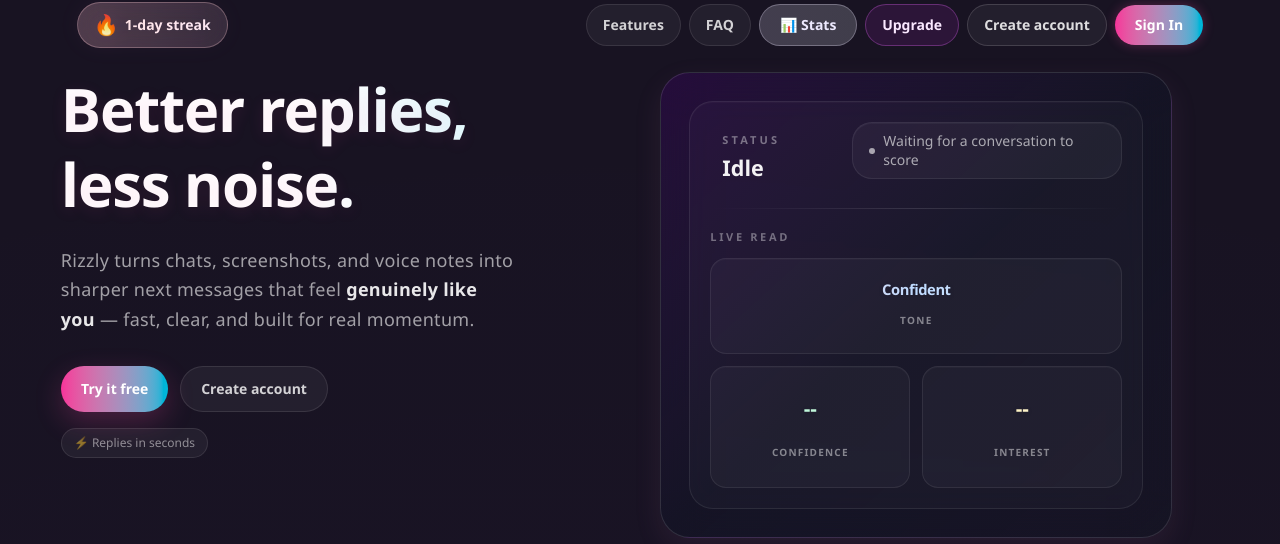
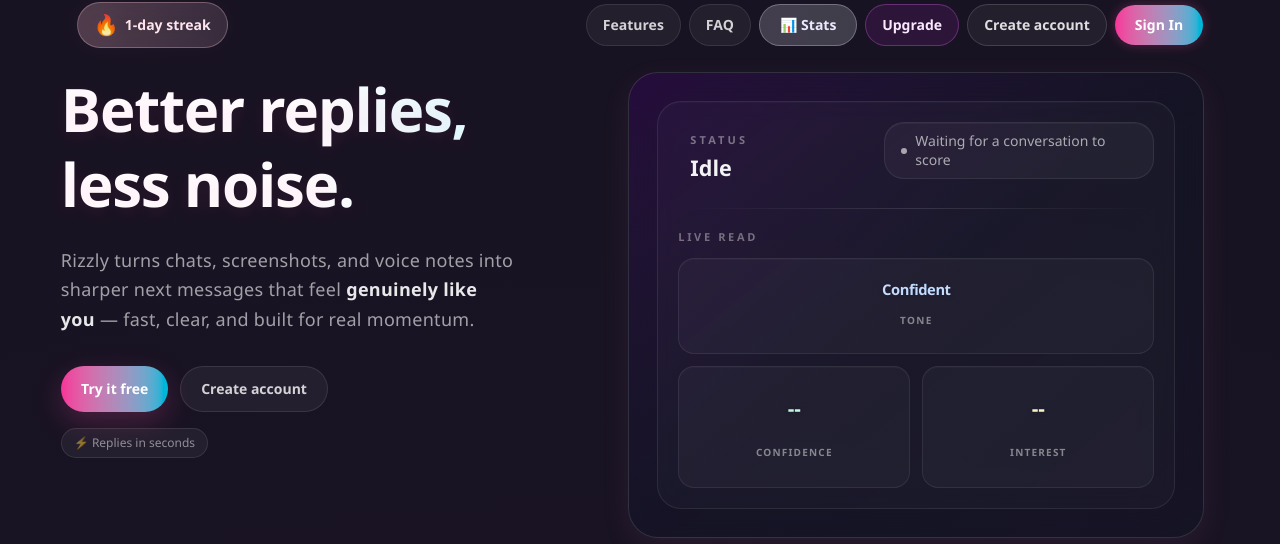
Before and after one commit to malachibr0226-commits/rizzly-ai, a Next.js app: page / in a window 1280 px wide. Shown: the part 256-800 px from the top of the page. Built offline with nearby package versions, Linux system fonts and the light colour scheme; no server answers.

Commit message:
Widen main dashboard UI for less text clutter

```diff
--- a/app/page.tsx
+++ b/app/page.tsx
@@ -2490,7 +2490,7 @@
       <div className="pointer-events-none absolute inset-0 bg-[radial-gradient(circle_at_80%_80%,rgba(168,85,247,0.03),transparent_45%)]" />
       <div className="pointer-events-none absolute top-1/2 left-1/2 h-80 w-80 rounded-full bg-gradient-to-br from-pink-500/5 to-rose-600/3 blur-2xl float-1" style={{ filter: "blur(60px)" }} />
 
-      <div className="relative z-10 mx-auto w-full wider-main-ui px-4 py-12 md:px-12">
+      <div className="relative z-10 mx-auto w-full wider-main-ui px-4 py-12 md:px-12" style={{maxWidth: '1800px'}}>
         <header className="mb-12 flex flex-col items-center justify-center gap-2 md:mb-14">
           <div className="flex flex-col items-center gap-2">
             <div className="relative">
@@ -2543,8 +2543,8 @@
           />
         )}
 
-        <section className="mb-16 main-responsive-grid gap-12 xl:gap-16">
-          <div className="w-full max-w-3xl">
+        <section className="mb-16 main-responsive-grid gap-16 xl:gap-24">
+          <div className="w-full max-w-5xl">
 
 
 
@@ -2588,7 +2588,7 @@
             </div>
           </div>
 
-          <div className="mx-auto w-full max-w-lg min-w-[340px] overflow-hidden rounded-[30px] border border-white/12 bg-gradient-to-br from-purple-950/38 via-slate-900/32 to-gray-900/26 p-4 shadow-[0_10px_28px_rgba(190,103,154,0.1)] backdrop-blur-xl sm:p-5 md:min-h-[250px] md:p-7">
+          <div className="mx-auto w-full max-w-xl min-w-[340px] overflow-hidden rounded-[30px] border border-white/12 bg-gradient-to-br from-purple-950/38 via-slate-900/32 to-gray-900/26 p-4 shadow-[0_10px_28px_rgba(190,103,154,0.1)] backdrop-blur-xl sm:p-5 md:min-h-[250px] md:p-7">
             <div className="overflow-hidden rounded-[24px] border border-white/8 bg-white/[0.025] p-3.5 shadow-[inset_0_1px_0_rgba(255,255,255,0.025)] sm:p-4 md:p-5">
               <div className="flex flex-col gap-3 sm:flex-row sm:flex-wrap sm:items-start sm:justify-between sm:gap-4">
                 <div className="rounded-2xl px-3 py-2.5">
```
